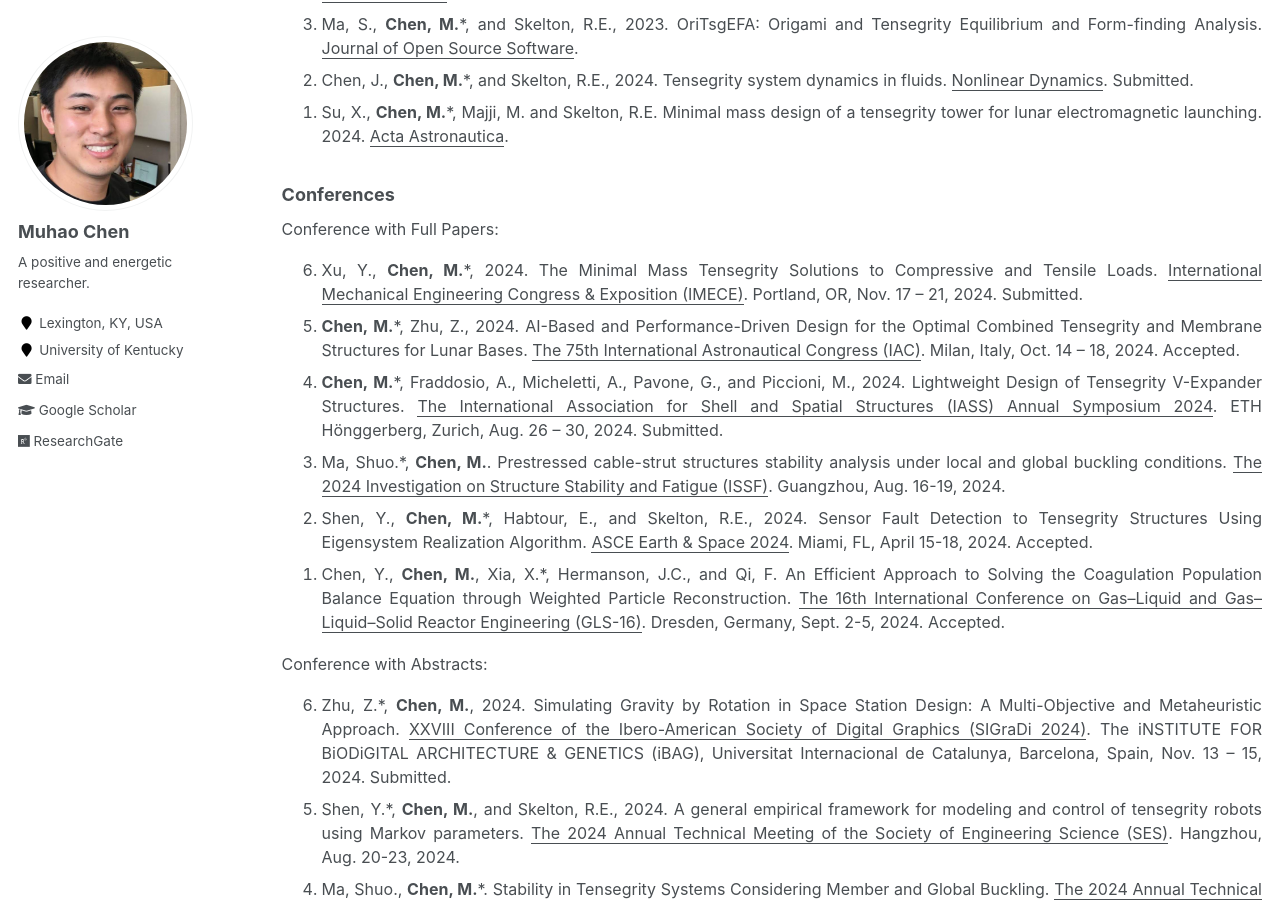
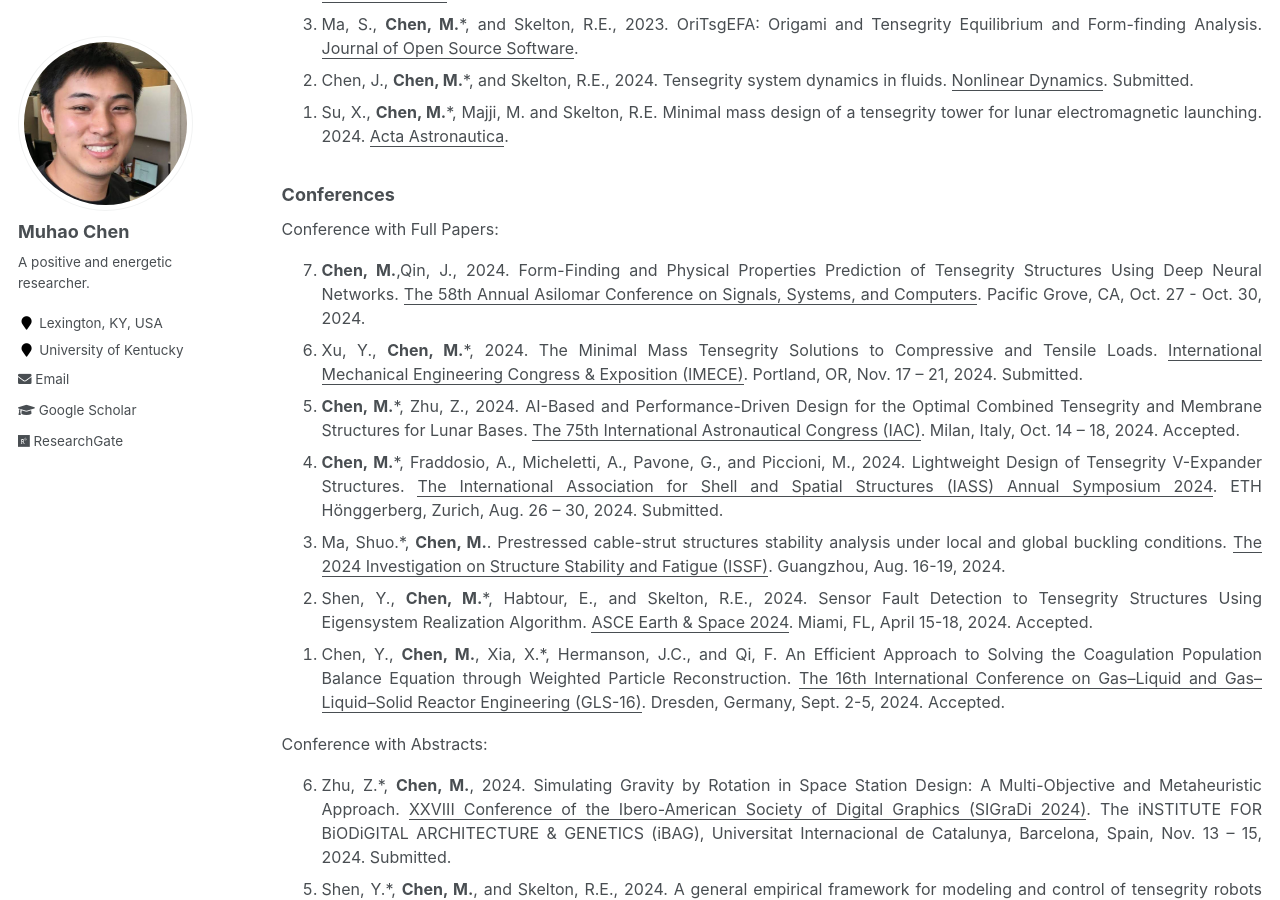
Before and after one commit to Muhao-Chen/muhao-chen.github.io, a Jekyll site: the page built from _pages/publication.md, in a window 1280 px wide and 900 px high, scrolled down 3641 px. Built offline with Jekyll 4.4.1, drawn with Linux system fonts in a browser that asks for light colours.

Commit message:
Update publication.md

```diff
--- a/_pages/publication.md
+++ b/_pages/publication.md
@@ -96,6 +96,7 @@ Conference with Abstracts:
 <font size=3>
 Conference with Full Papers:
 <ol reversed>
+<li> <strong>Chen, M.</strong>,Qin, J., 2024. Form-Finding and Physical Properties Prediction of Tensegrity Structures Using Deep Neural Networks. <u>The 58th Annual Asilomar Conference on Signals, Systems, and Computers</u>. Pacific Grove, CA, Oct. 27 - Oct. 30, 2024. </li>
 <li> Xu, Y., <strong>Chen, M.</strong>*, 2024. The Minimal Mass Tensegrity Solutions to Compressive and Tensile Loads. <u>International Mechanical Engineering Congress & Exposition (IMECE)</u>. Portland, OR, Nov. 17 – 21, 2024. Submitted. </li>
 <li><strong>Chen, M.</strong>*, Zhu, Z., 2024. AI-Based and Performance-Driven Design for the Optimal Combined Tensegrity and Membrane Structures for Lunar Bases. <u>The 75th International Astronautical Congress (IAC)</u>. Milan, Italy, Oct. 14 – 18, 2024. Accepted. </li>
 <li><strong>Chen, M.</strong>*, Fraddosio, A., Micheletti, A., Pavone, G., and Piccioni, M., 2024. Lightweight Design of Tensegrity V-Expander Structures. <u>The International Association for Shell and Spatial Structures (IASS) Annual Symposium 2024</u>. ETH Hönggerberg, Zurich, Aug. 26 – 30, 2024. Submitted. </li>
```
